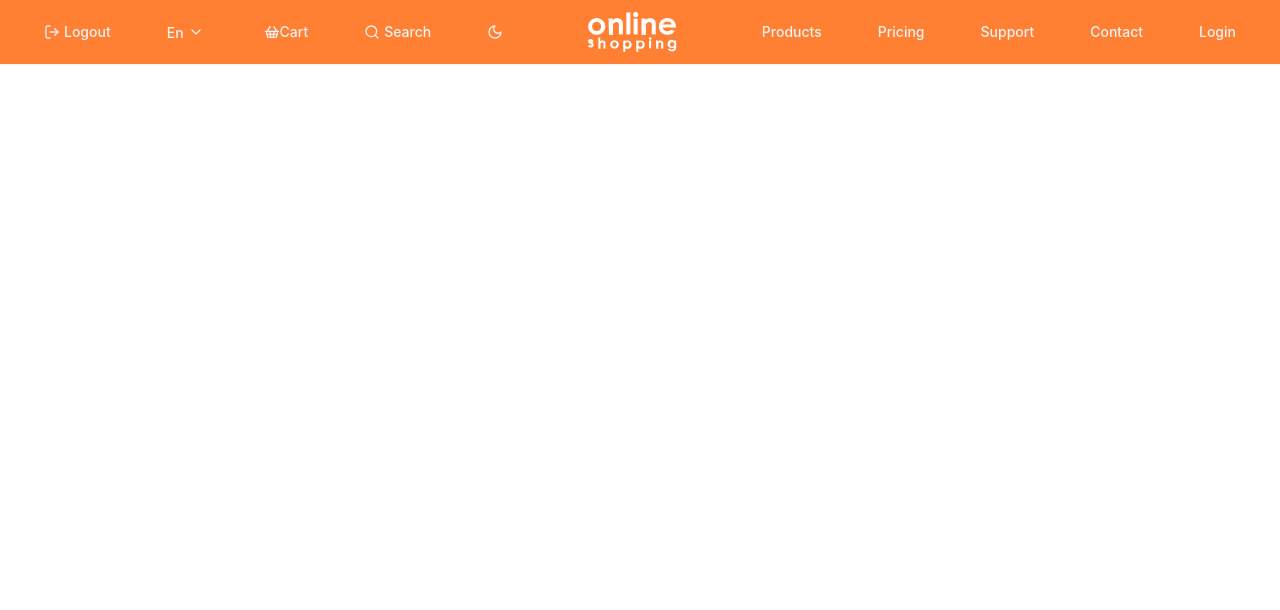
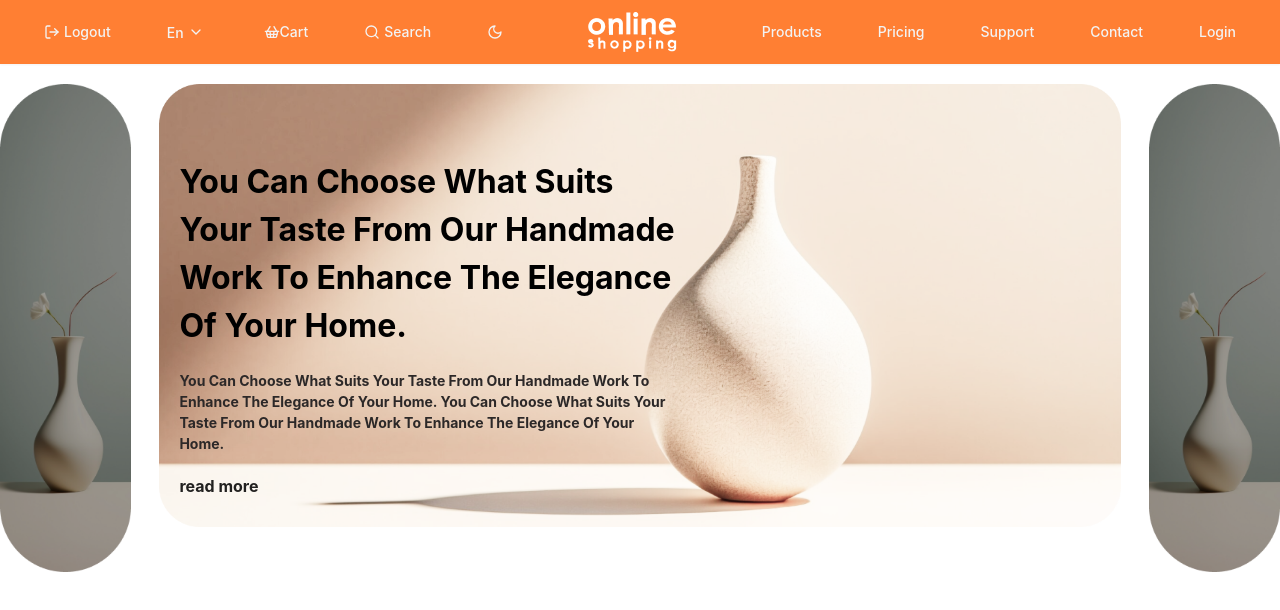
Before and after one commit to moazkarem/New_Full_Ecommerce, a React (Vite) app: page / in a window 1280 px wide. Shown: the top 610 px of the page. Built offline with nearby package versions, Linux system fonts and the light colour scheme.

Commit message:
start hero section

```diff
--- a/src/index.css
+++ b/src/index.css
@@ -11,7 +11,7 @@ html{
   font-weight: 400;
 
   color-scheme: light dark;
-  color: rgba(255, 255, 255, 0.87);
+  color: rgba(1, 1, 1, 0.87);
   background-color: #fff;
 
   font-synthesis: none;
--- /dev/null
+++ b/src/pages/Home/Hero/Hero.jsx
@@ -0,0 +1,35 @@
+import React from "react";
+import heroImage from "./assets/heroleft.png";
+import midImage from './assets/mid-img.png';
+
+const Hero = () => {
+  return (
+    <div className="flex gap-7 justify-center mt-5">
+      <div className="left-side">
+        <img src={heroImage} alt="left-image-hero" />
+      </div>
+      <div className="mid-side relative w-full max-w-[1411px]">
+        <div className="absolute z-20 top-1/2  transform -translate-y-1/2 max-w-[500px] ms-5 font-bold capitalize ">
+          <h1 className="text-black text-[32px] mb-5">
+            You can choose what suits your taste from our handmade work to enhance the elegance of your home.
+          </h1>
+          <p className="text-describtion text-[14px] capitalize mb-5">
+          You can choose what suits your taste from our handmade work to enhance the elegance of your home.
+          You can choose what suits your taste from our handmade work to enhance the elegance of your home.
+          </p>
+          <button>read more</button>
+        </div>
+        <img
+          src={midImage}
+          alt="main-image-hero"
+          className="absolute top-0 left-0 right-0 bottom-0 object-cover -z-1"
+        />
+      </div>
+      <div className="right-side">
+        <img src={heroImage} alt="right-image-hero" />
+      </div>
+    </div>
+  );
+};
+
+export default Hero;
--- /dev/null
+++ b/src/pages/Home/Home.jsx
@@ -0,0 +1,12 @@
+import React from 'react'
+import Hero from './Hero/Hero'
+
+const Home = () => {
+  return (
+    <div>
+        <Hero />
+    </div>
+  )
+}
+
+export default Home
--- a/src/router/Routere.jsx
+++ b/src/router/Routere.jsx
@@ -1,6 +1,7 @@
 
 import {Route , createBrowserRouter , createRoutesFromElements} from 'react-router'
 import Layout from '../components/Layout/Layout'
+import Home from '../pages/Home/Home'
 const router = createBrowserRouter(
   createRoutesFromElements(
 
@@ -8,7 +9,7 @@ const router = createBrowserRouter(
    <Route path='/'
    element={<div><Layout /></div>}
    >
-   <Route index element={<div></div>}/>
+   <Route index element={<Home />}/>
    <Route path='about' element={<div></div>}/>
    </Route>
    </>
--- a/tailwind.config.js
+++ b/tailwind.config.js
@@ -6,7 +6,8 @@ export default {
 
     extend: {  colors: {
       primary: "#FF7F33",
-      header:"#F3F3F3"
+      header:"#F3F3F3",
+      describtion:"#2C2828"
     },},
   },
   plugins: [daisyui],
```
Also changed, not shown: src/pages/Home/Hero/assets/heroleft.png (added), src/pages/Home/Hero/assets/mid-img.png (added).
